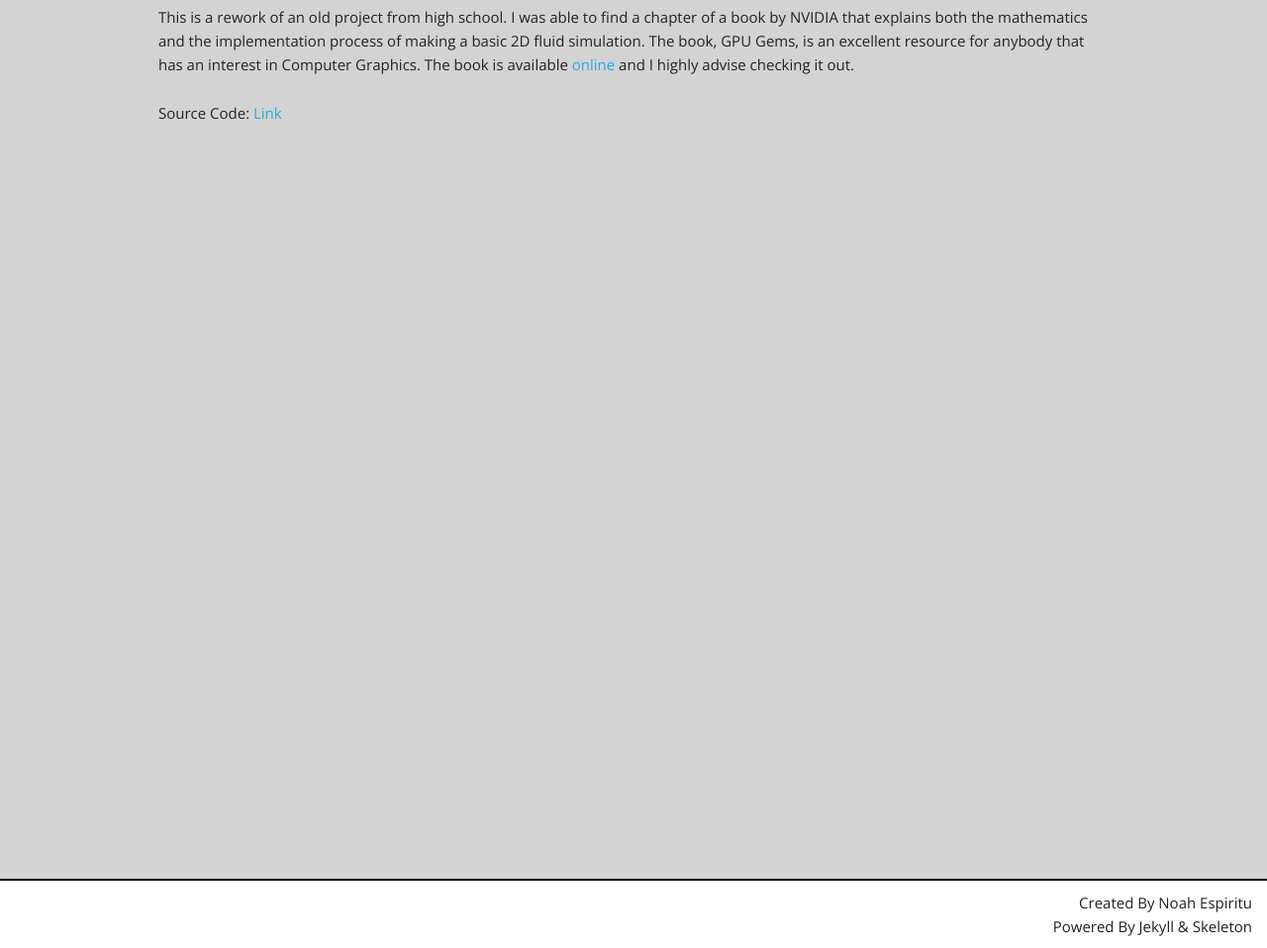
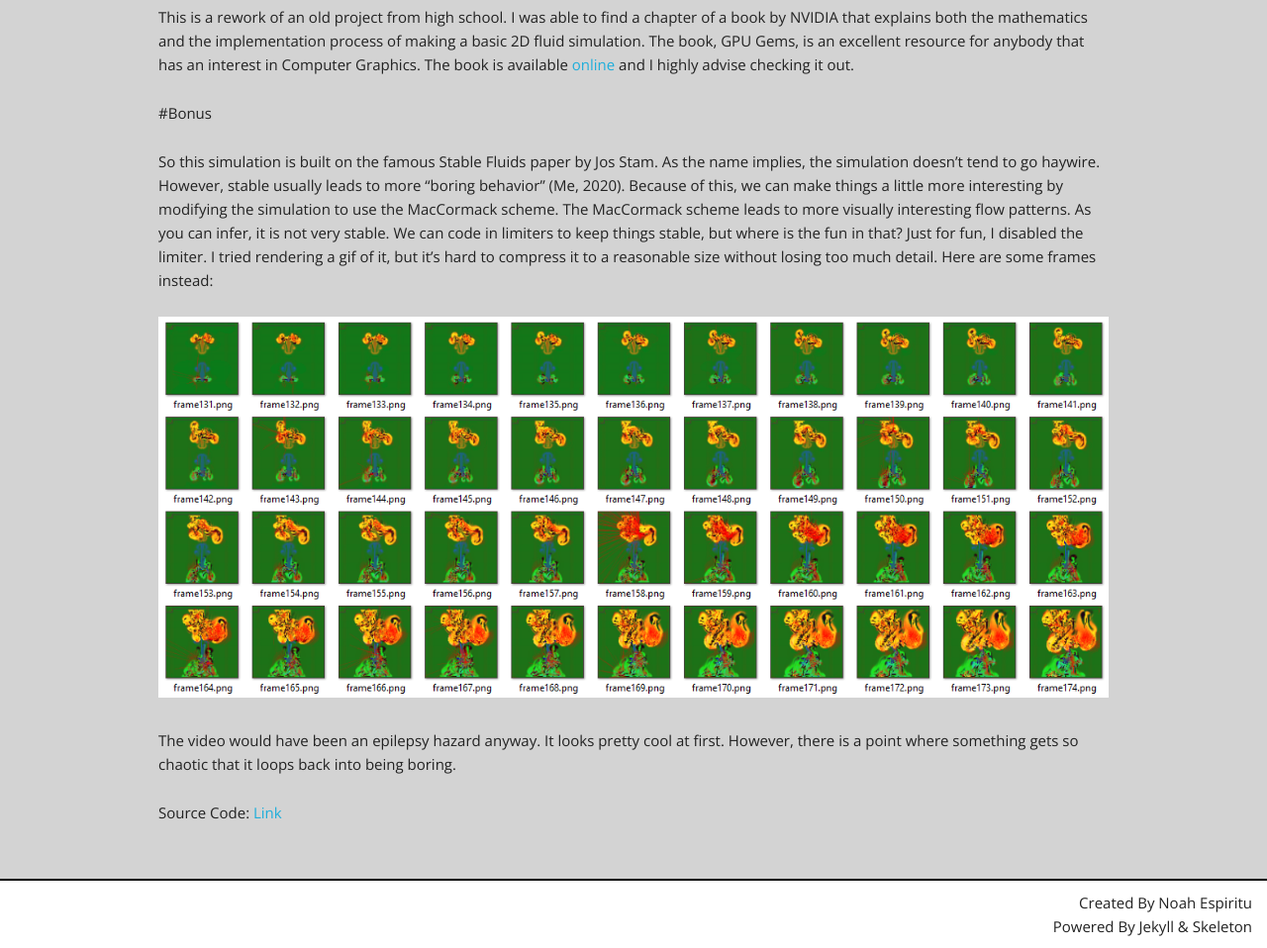
Before and after one commit to bhespiritu/bhespiritu.github.io, a Jekyll site: the page built from _posts/2020-01-05-fluid-simulation.md, in a window 1280 px wide and 1400 px high, scrolled down 140 px. Shown: the part 442-1400 px from the top of the window at 99% size. Built offline with Jekyll 4.4.1, drawn with Linux system fonts in a browser that asks for light colours.

Commit message:
fluid update

```diff
--- a/_posts/2020-01-05-fluid-simulation.md
+++ b/_posts/2020-01-05-fluid-simulation.md
@@ -16,5 +16,20 @@ The book, GPU Gems, is an excellent resource for anybody that has an interest in
 The book is available [online](https://developer.nvidia.com/gpugems/gpugems/part-vi-beyond-triangles/chapter-38-fast-fluid-dynamics-simulation-gpu) and I highly advise checking it out.
 
 
+#Bonus
+
+So this simulation is built on the famous Stable Fluids paper by Jos Stam.
+As the name implies, the simulation doesn't tend to go haywire.
+However, stable usually leads to more "boring behavior" (Me, 2020).
+Because of this, we can make things a little more interesting by modifying the simulation to use the MacCormack scheme.
+The MacCormack scheme leads to more visually interesting flow patterns. As you can infer, it is not very stable.
+We can code in limiters to keep things stable, but where is the fun in that?
+Just for fun, I disabled the limiter. I tried rendering a gif of it, but it's hard to compress it to a reasonable size without losing too much detail.
+Here are some frames instead:
+
+![image](/images/broken.png)
+
+ The video would have been an epilepsy hazard anyway.
+It looks pretty cool at first. However, there is a point where something gets so chaotic that it loops back into being boring.
 
 Source Code: [Link](https://github.com/bhespiritu/fluid-simulation)
```
Also changed, not shown: images/broken.png (added).
